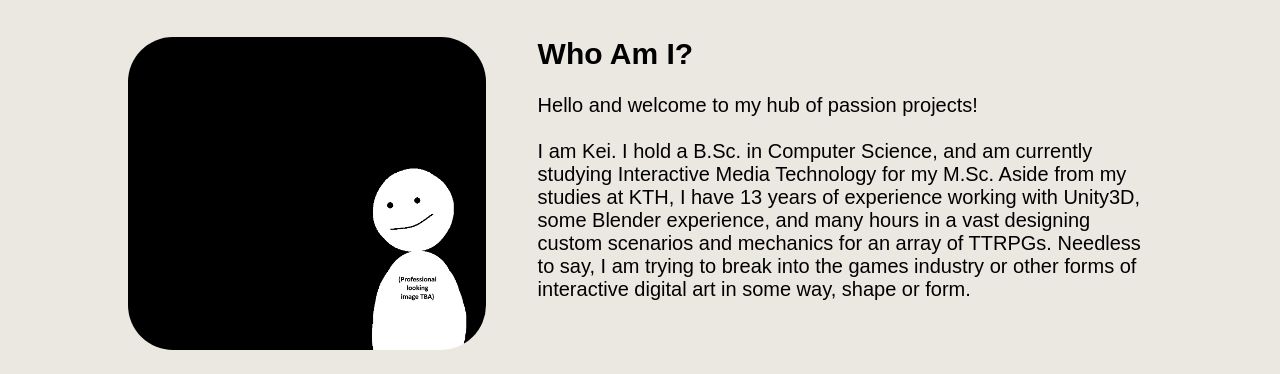
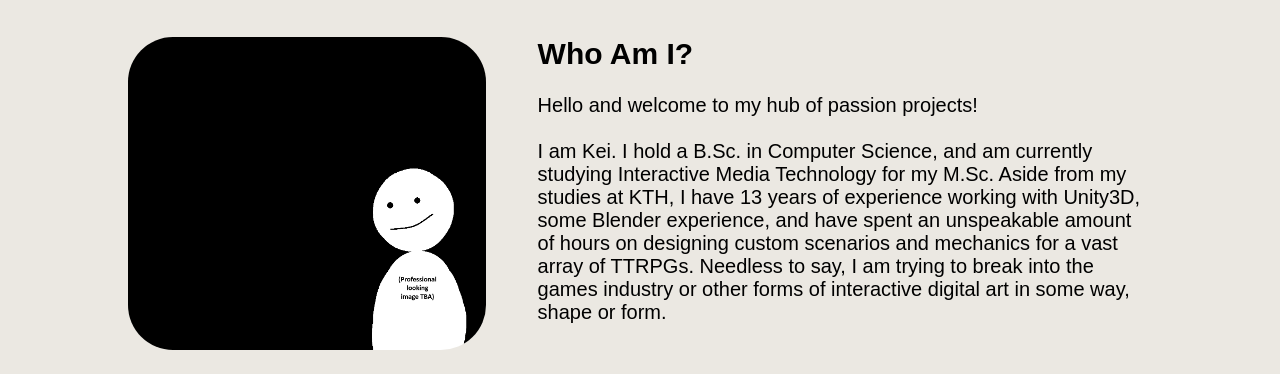
Before and after one commit to Brainthread/github-portfolio, a plain HTML site: page index.html in a window 1280 px wide. Shown: the part 1906-2280 px from the top of the page. Drawn offline with Linux system fonts and the light colour scheme.

Commit message:
Fix grammatical errors in index.html

```diff
--- a/index.html
+++ b/index.html
@@ -102,7 +102,7 @@
           <br>
           <p>Hello and welcome to my hub of passion projects! <br><br>
             I am Kei. I hold a B.Sc. in Computer Science, and am currently studying Interactive Media Technology for my M.Sc.
-            Aside from my studies at KTH, I have 13 years of experience working with Unity3D, some Blender experience, and many hours in a vast designing custom scenarios and mechanics for an array of TTRPGs.
+            Aside from my studies at KTH, I have 13 years of experience working with Unity3D, some Blender experience, and have spent an unspeakable amount of hours on designing custom scenarios and mechanics for a vast array of TTRPGs.
             Needless to say, I am trying to break into the games industry or other forms of interactive digital art in some way, shape or form.
           </p>
         </div>
```
